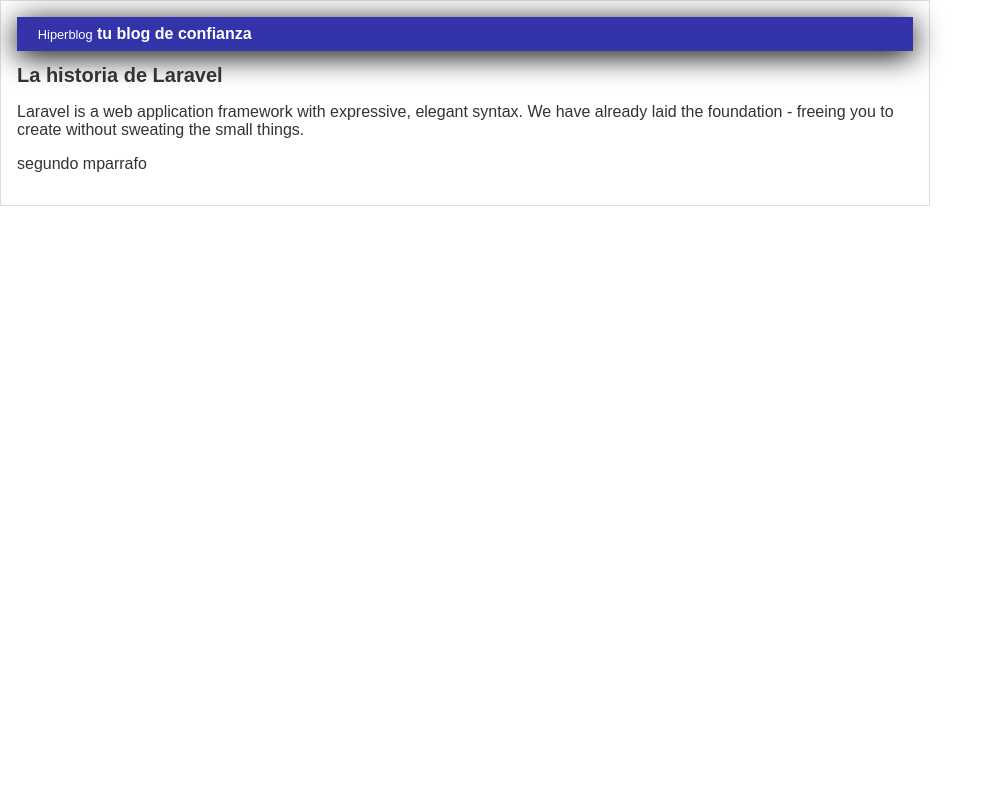
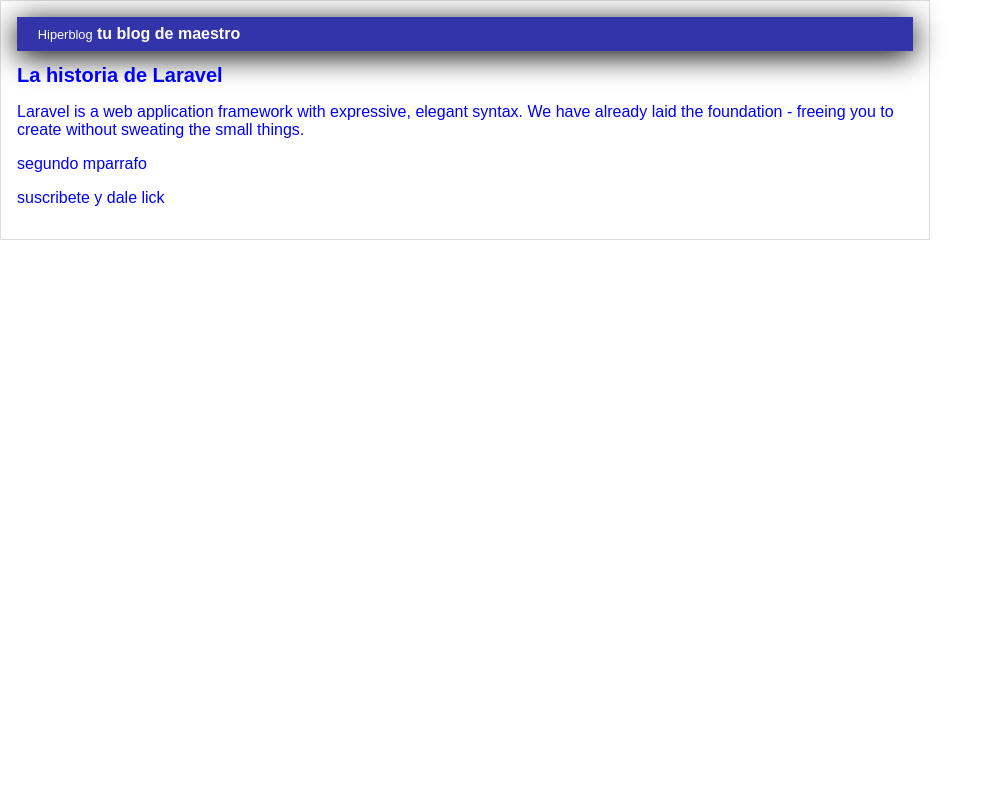
Before and after one commit to saavedraphp/practica_git, a PHP site: page /blogpost.html in a window 1280 px wide. Shown: the whole page, without its empty margins (0-998 px from the left). Run offline with PHP 8.4, Linux system fonts and the light colour scheme.

Commit message:
agrege suscripcion  y puse todo azul

```diff
--- a/blogpost.html
+++ b/blogpost.html
@@ -6,7 +6,7 @@
     <body>
         <div id="container">
             <div id="cabecera">
-                <span id="tagline">Hiperblog</span> tu blog de confianza
+                <span id="tagline">Hiperblog</span> tu blog de maestro
             </div>
             <div id="post">
                 <h1>La historia de Laravel</h1>
@@ -17,6 +17,7 @@
                 <p>
                     segundo mparrafo
                 </p>
+                <p>suscribete y dale lick</p>
             </div>
 
         </div>
--- a/css/css.css
+++ b/css/css.css
@@ -3,7 +3,7 @@ body
     text-align: center;
     font-family:Arial, Helvetica, sans-serif;
     font-size: 16px;
-    color: #333;
+    color: blue;
     margin: 0;
     padding: 0;
 
```
